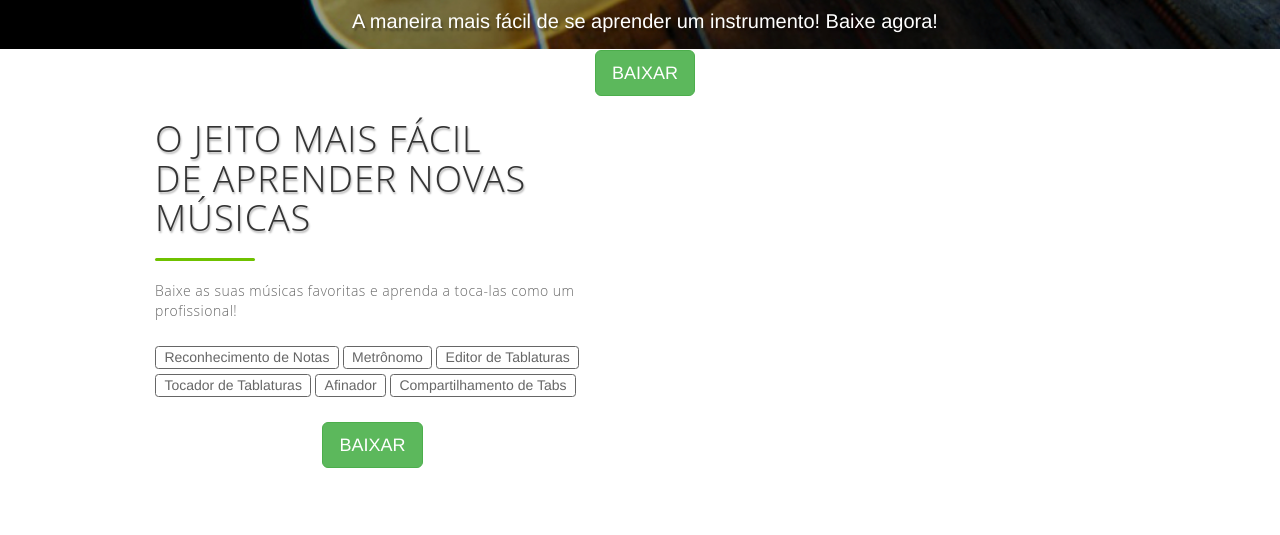
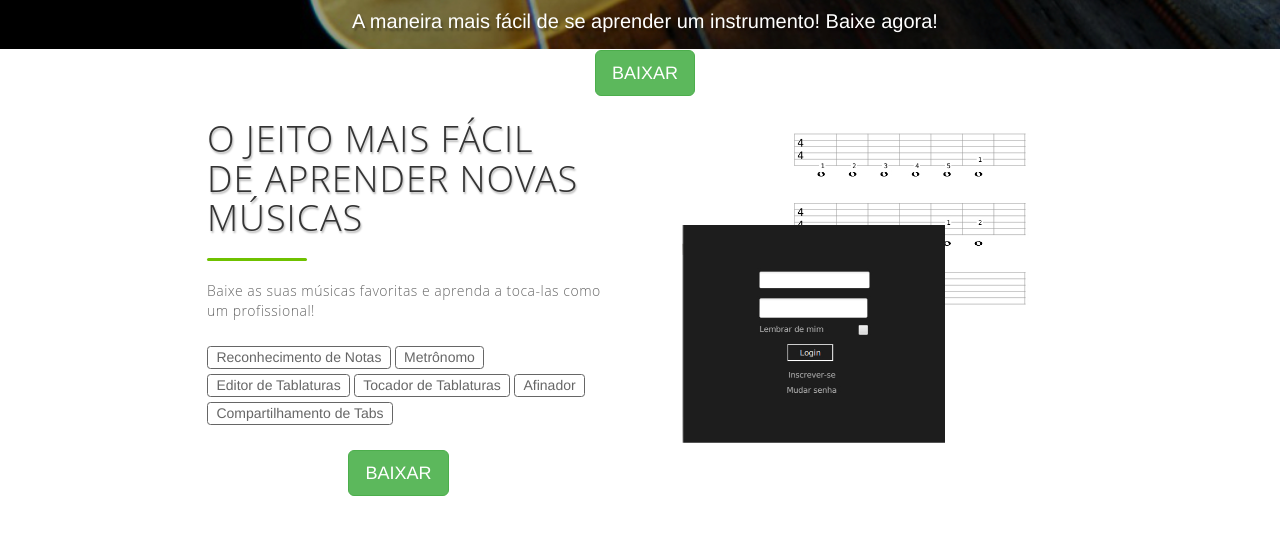
Before and after one commit to jovit/soundefy-website, a plain HTML site: page index.html in a window 1280 px wide. Shown: the part 501-1036 px from the top of the page. After the commit the page ends 997 px from the top, so only its background shows below. Drawn offline with nearby package versions, Linux system fonts and the light colour scheme.

Commit message:
add content image

```diff
--- a/index.html
+++ b/index.html
@@ -52,7 +52,9 @@
 
                     </div>
                     <div class="col-md-6">
-
+                        <a href="#" class="thumbnail">
+                          <img src="./images/app-showcase.jpg" alt="Soundefy">
+                        </a>
                     </div>
                 </div>
             </div>
--- a/main-style.css
+++ b/main-style.css
@@ -40,8 +40,8 @@
 }
 
 .content{
-    height: 500px;
-    width: 1000px;
+    height: auto;
+    width: 70%;
     margin: 0 auto;
 }
 
@@ -106,3 +106,9 @@
     margin-bottom: 20px;
     border-radius: 20px;
 }
+
+.content .thumbnail {
+    border: 0 none;
+    box-shadow: none;
+    margin: 0 auto;
+}
```
Also changed, not shown: images/app-showcase.jpg (added).
